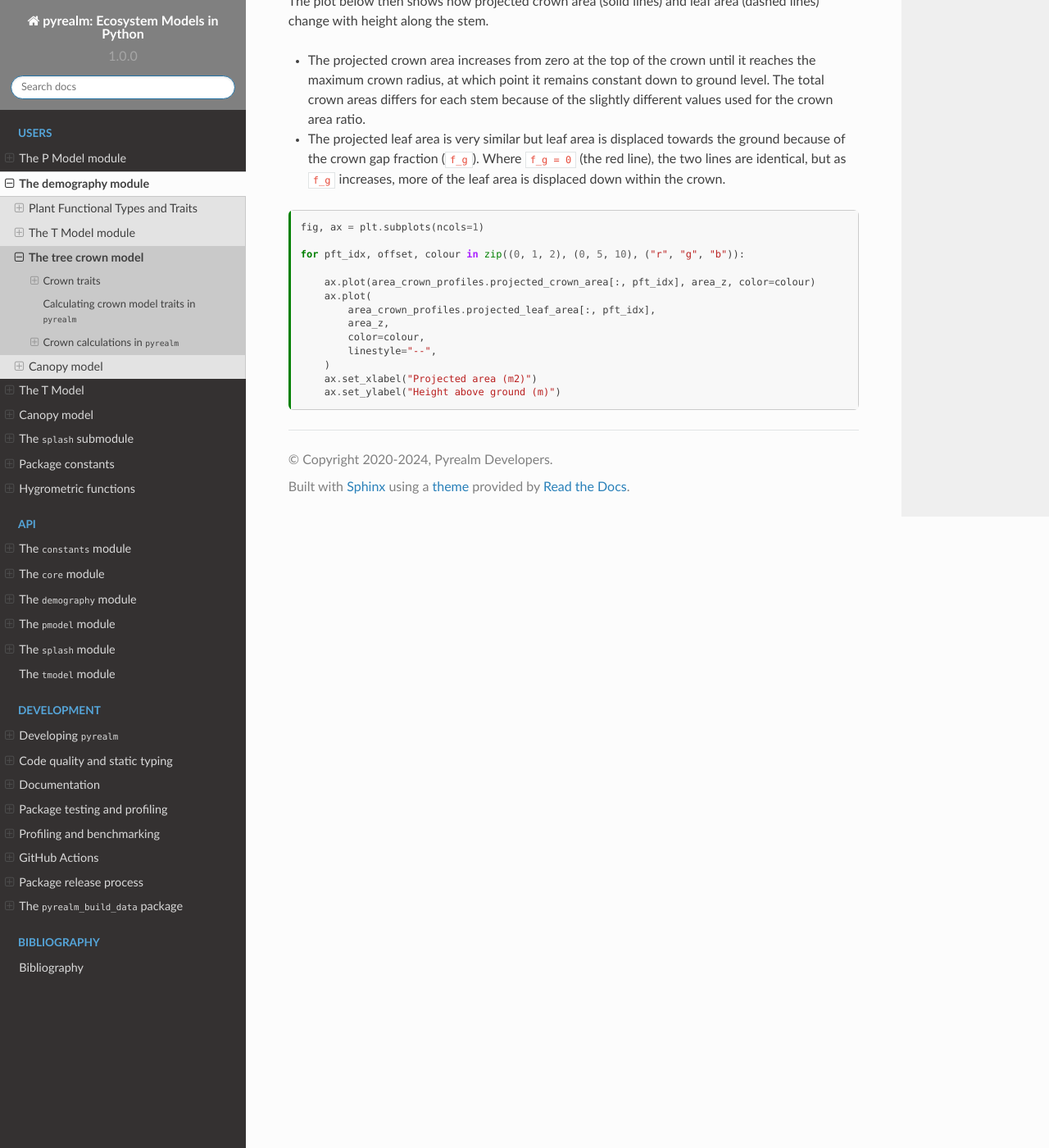
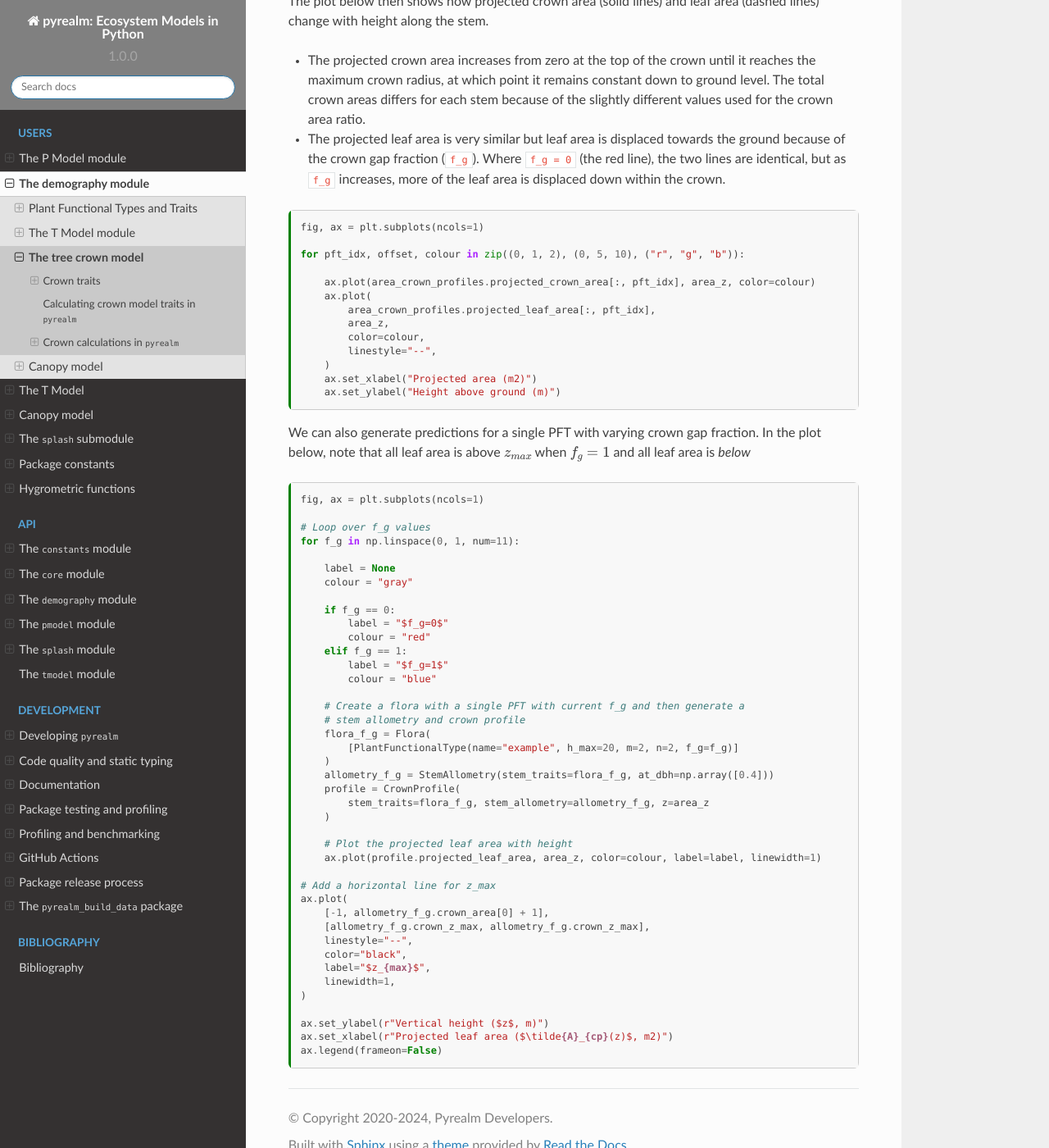
Before and after one commit to ImperialCollegeLondon/pyrealm, a Sphinx documentation site: the page built from docs/source/users/demography/crown.md, in a window 1280 px wide and 1400 px high, scrolled down 6570 px. Shown: the whole window at 82% size. Built offline with Sphinx 7.4.7 and the Read the Docs theme 2.0.0, drawn with Linux system fonts in a browser that asks for light colours; cross-references to code outside the pages are shown as plain code; the version number is read from the project's files by our own code.

Commit message:
Extra projected leaf area demo

````diff
--- a/docs/source/users/demography/crown.md
+++ b/docs/source/users/demography/crown.md
@@ -386,6 +386,54 @@ for pft_idx, offset, colour in zip((0, 1, 2), (0, 5, 10), ("r", "g", "b")):
     ax.set_ylabel("Height above ground (m)")
 ```
 
+We can also generate predictions for a single PFT with varying crown gap fraction. In
+the plot below, note that all leaf area is above $z_{max}$ when $f_g=1$ and all leaf
+area is *below*
+
+```{code-cell}
+fig, ax = plt.subplots(ncols=1)
+
+# Loop over f_g values
+for f_g in np.linspace(0, 1, num=11):
+
+    label = None
+    colour = "gray"
+
+    if f_g == 0:
+        label = "$f_g=0$"
+        colour = "red"
+    elif f_g == 1:
+        label = "$f_g=1$"
+        colour = "blue"
+
+    # Create a flora with a single PFT with current f_g and then generate a
+    # stem allometry and crown profile
+    flora_f_g = Flora(
+        [PlantFunctionalType(name="example", h_max=20, m=2, n=2, f_g=f_g)]
+    )
+    allometry_f_g = StemAllometry(stem_traits=flora_f_g, at_dbh=np.array([0.4]))
+    profile = CrownProfile(
+        stem_traits=flora_f_g, stem_allometry=allometry_f_g, z=area_z
+    )
+
+    # Plot the projected leaf area with height
+    ax.plot(profile.projected_leaf_area, area_z, color=colour, label=label, linewidth=1)
+
+# Add a horizontal line for z_max
+ax.plot(
+    [-1, allometry_f_g.crown_area[0] + 1],
+    [allometry_f_g.crown_z_max, allometry_f_g.crown_z_max],
+    linestyle="--",
+    color="black",
+    label="$z_{max}$",
+    linewidth=1,
+)
+
+ax.set_ylabel(r"Vertical height ($z$, m)")
+ax.set_xlabel(r"Projected leaf area ($\tilde{A}_{cp}(z)$, m2)")
+ax.legend(frameon=False)
+```
+
 ```{code-cell}
 
 ```
````
